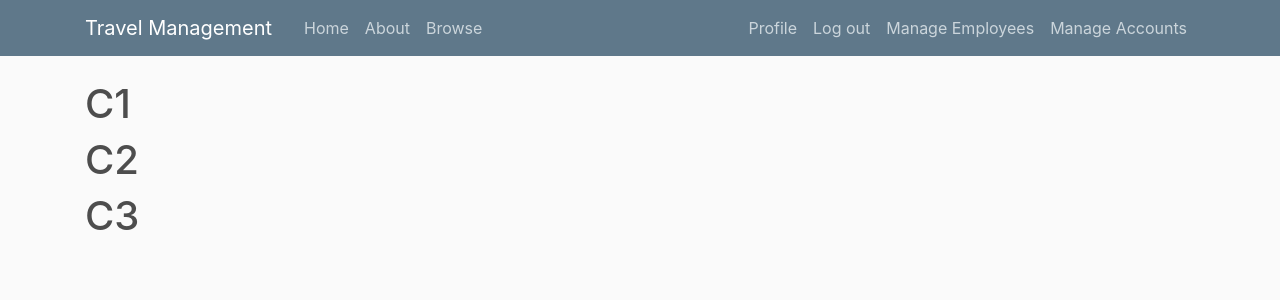
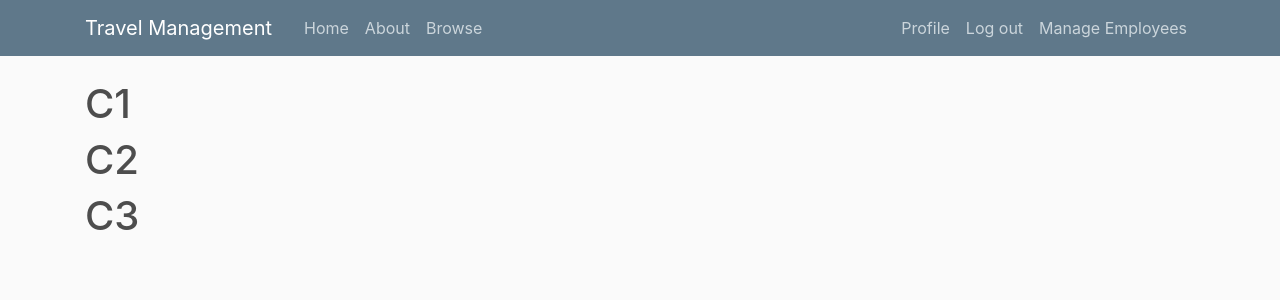
Before and after one commit to affan-ansari/travel_management, a Django app: page / in a window 1280 px wide. Shown: the top 300 px of the page. Run offline with Django 3.2, Linux system fonts and the light colour scheme; a user stored in the database is signed in; some libraries are stand-ins or nearby versions.

Commit message:
removed manage accounts

```diff
--- a/agency/templates/agency/base.html
+++ b/agency/templates/agency/base.html
@@ -34,7 +34,6 @@
                             <a class="nav-item nav-link" href="{% url 'logout' %}">Log out</a>
                             {% if user.is_superuser %}
                                 <a class="nav-item nav-link" href="#">Manage Employees</a>
-                                <a class="nav-item nav-link" href="#">Manage Accounts</a>
                             {% endif %}
                         {% else %}
                             <a class="nav-item nav-link" href="{% url 'login' %}">Log in</a>
```
Also changed, not shown: db.sqlite3.
